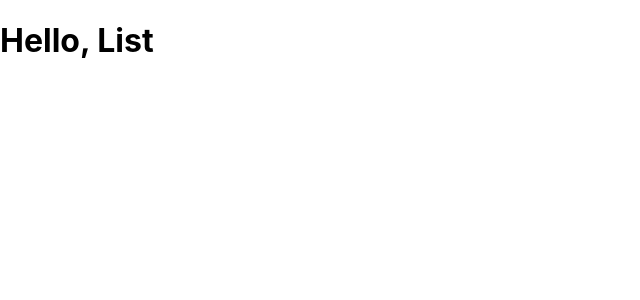
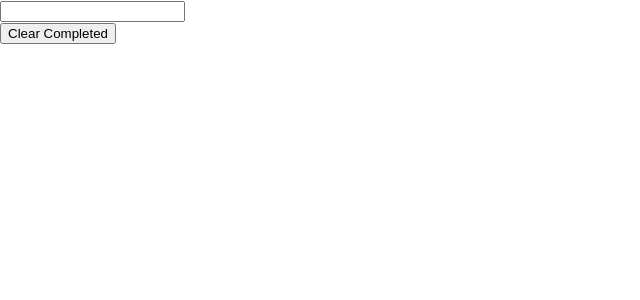
Before and after one commit to SandraLekve/TO-DO, a React (Create React App) app: page / in a window 1280 px wide. Shown: the top 300 px of the page, without its empty margins (0-640 px from the left). Built offline with nearby package versions, Linux system fonts and the light colour scheme.

Commit message:
adding the ability to complete and clear completed tasks

```diff
--- a/package.json
+++ b/package.json
@@ -10,6 +10,7 @@
     "@types/node": "^16.11.43",
     "@types/react": "^18.0.14",
     "@types/react-dom": "^18.0.5",
+    "nanoid": "^4.0.0",
     "react": "^18.2.0",
     "react-dom": "^18.2.0",
     "react-router-dom": "^6.3.0",
--- a/src/Components/Liste.tsx
+++ b/src/Components/Liste.tsx
@@ -1,9 +1,76 @@
-import React from 'react';
+import { nanoid } from 'nanoid';
+import React, {
+  ChangeEvent,
+  ChangeEventHandler,
+  KeyboardEvent,
+  useState,
+} from 'react';
+import { getAllJSDocTagsOfKind } from 'typescript';
 
 type Props = {};
 
+type Task = {
+  id: string;
+  label: string;
+  isComplete: boolean;
+};
+
 const Liste: React.FC<Props> = () => {
-  return <h1>Hello, List </h1>;
+  const [tasks, setTasks] = useState<Task[]>([]);
+  const [newTaskLabel, setNewTaskLabel] = useState('');
+
+  const handleNewTasklabelChange = (e: ChangeEvent<HTMLInputElement>) =>
+    setNewTaskLabel(e.target.value);
+
+  const handlenewTaskKeyPress = (e: KeyboardEvent<HTMLInputElement>) => {
+    if (e.key === 'Enter' && newTaskLabel !== '') {
+      setTasks((tasks) => [
+        ...tasks,
+        { id: nanoid(), label: newTaskLabel, isComplete: false },
+      ]);
+      setNewTaskLabel('');
+    }
+  };
+
+  const handelCompleteChange =
+    (handledTask: Task) => (e: ChangeEvent<HTMLInputElement>) => {
+      setTasks((tasks) =>
+        tasks.map((task) => {
+          if (task.id === handledTask.id)
+            return { ...task, isComplete: e.target.checked };
+          return task;
+        })
+      );
+    };
+
+  const handleClearClick = () => {
+    setTasks((tasks) => tasks.filter((task) => !task.isComplete));
+  };
+
+  return (
+    <div>
+      <div>
+        {tasks.map((task) => (
+          <div key={task.id}>
+            <input
+              type="checkbox"
+              checked={task.isComplete}
+              onChange={handelCompleteChange(task)}
+            />
+            {task.label}
+          </div>
+        ))}
+      </div>
+      <input
+        value={newTaskLabel}
+        onChange={handleNewTasklabelChange}
+        onKeyPress={handlenewTaskKeyPress}
+      />
+      <div>
+        <button onClick={handleClearClick}>Clear Completed</button>
+      </div>
+    </div>
+  );
 };
 
 export default Liste;
```
Also changed, not shown: 1 other file (tests, documents, lock files or other folders).
